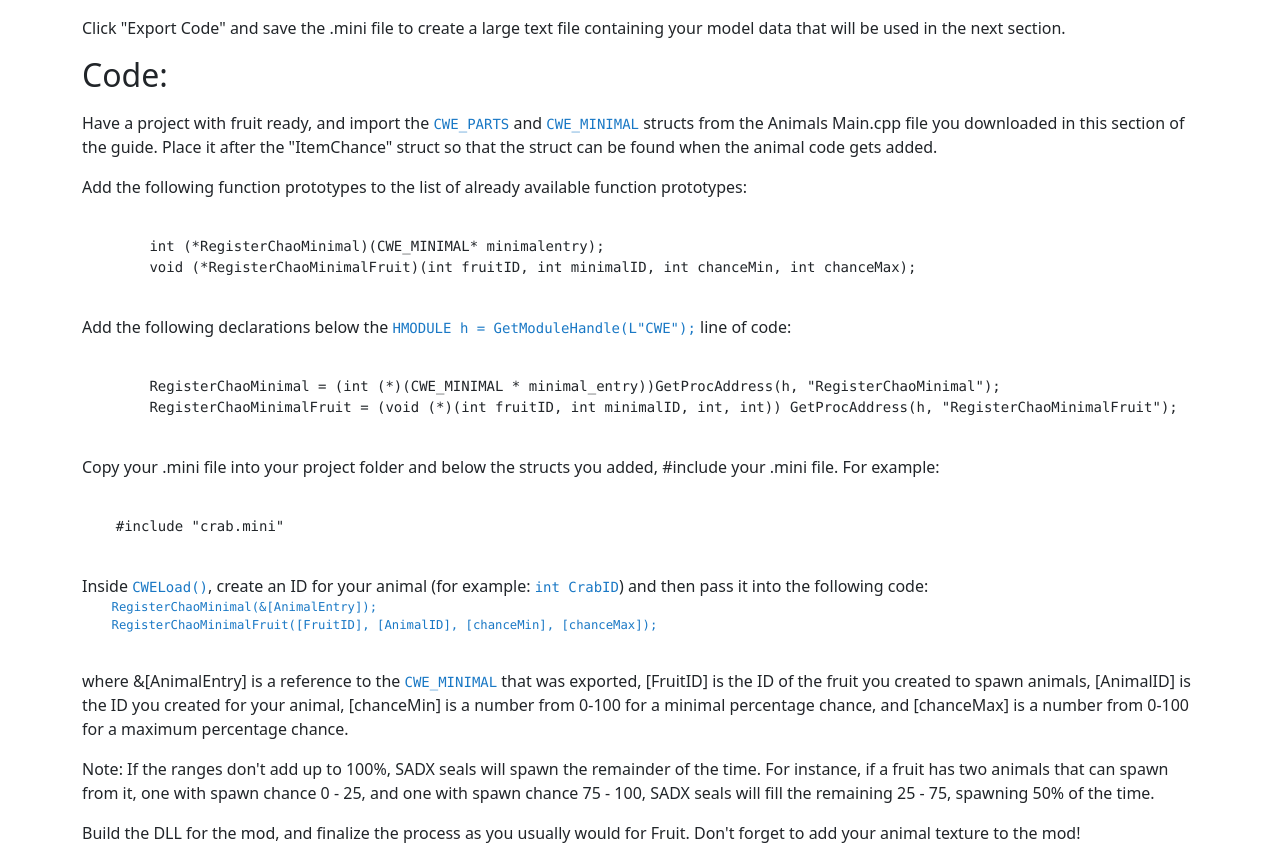
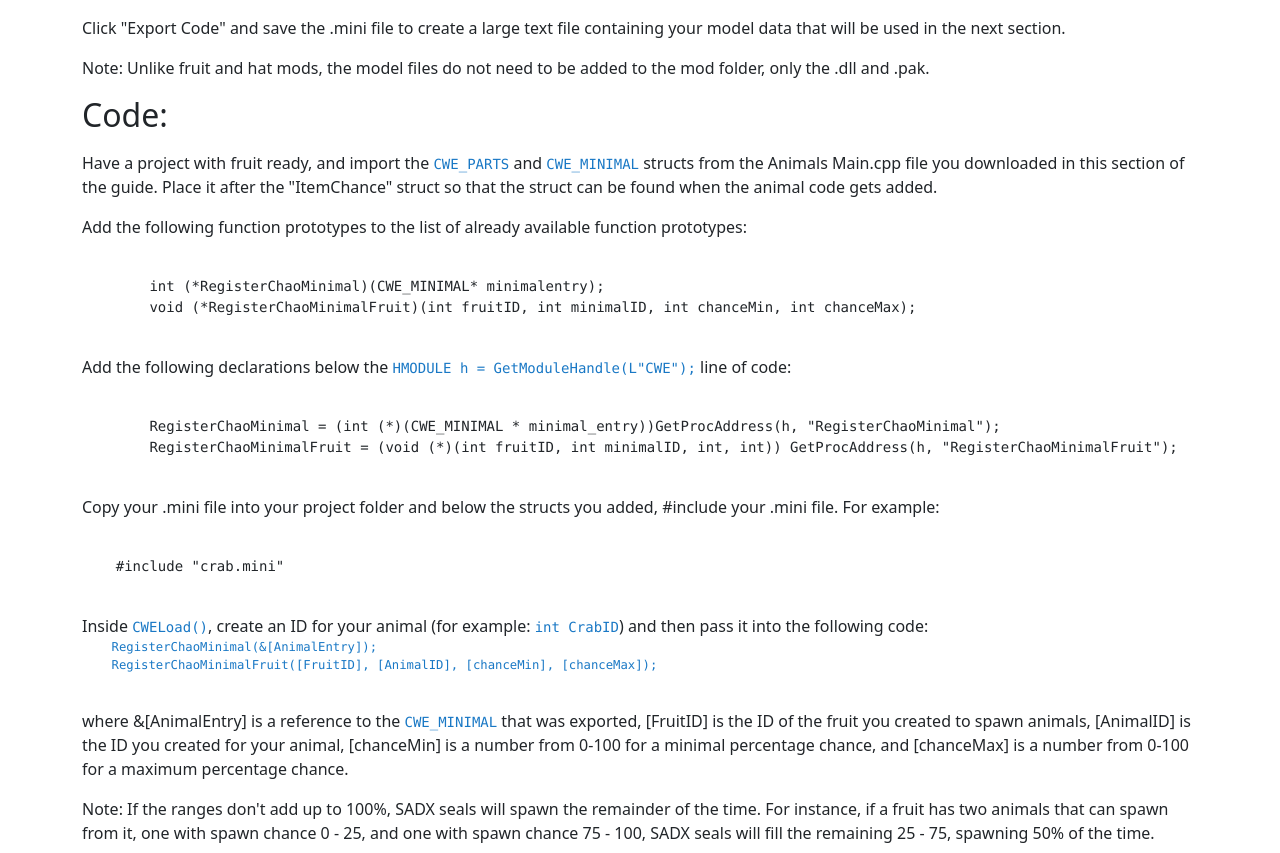
Before and after one commit to NostalgiaNinja/CWEModding, a plain HTML site: page animals.html in a window 1280 px wide. Shown: the part 4829-5682 px from the top of the page. Drawn offline with nearby package versions, Linux system fonts and the light colour scheme.

Commit message:
Add note clarifying that models don't need to be in mod folder

```diff
--- a/animals.html
+++ b/animals.html
@@ -210,6 +210,8 @@
 
                 <p>Click "Export Code" and save the .mini file to create a large text file containing your model data that will be used in the next section.</p>
 
+				<p>Note: Unlike fruit and hat mods, the model files do not need to be added to the mod folder, only the .dll and .pak.</p>
+
                 <h2 id="code">Code:</h2>
 
                 <p>Have a project with fruit ready, and import the <code> CWE_PARTS</code> and <code>CWE_MINIMAL</code> structs from the Animals Main.cpp file you downloaded in this section of the guide. Place it after the "ItemChance" struct so that the struct can be found when the animal code gets added.</p>
```
